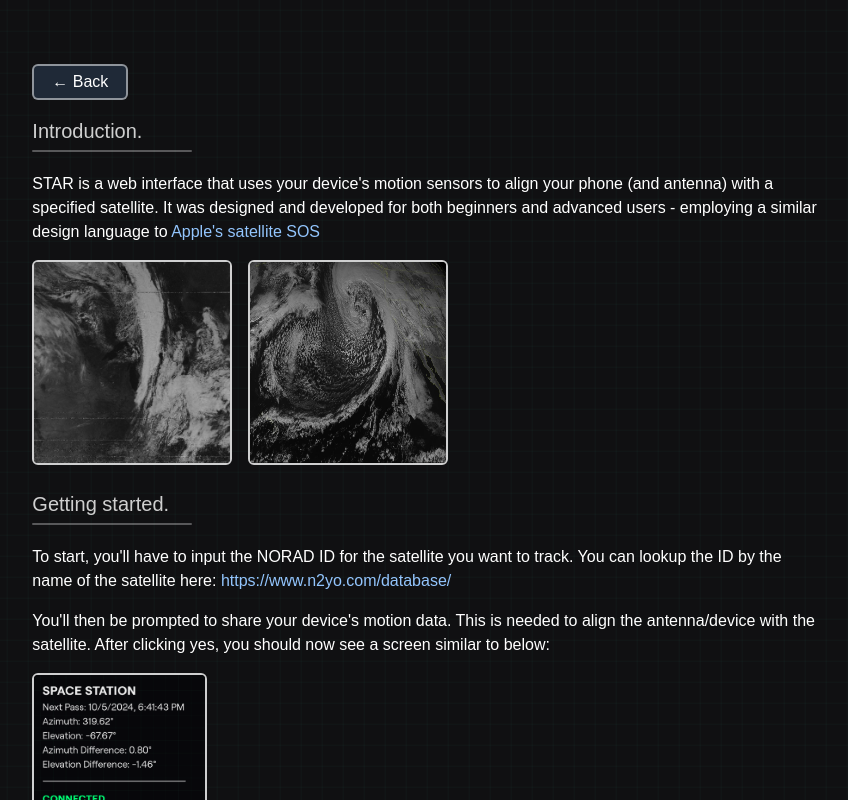
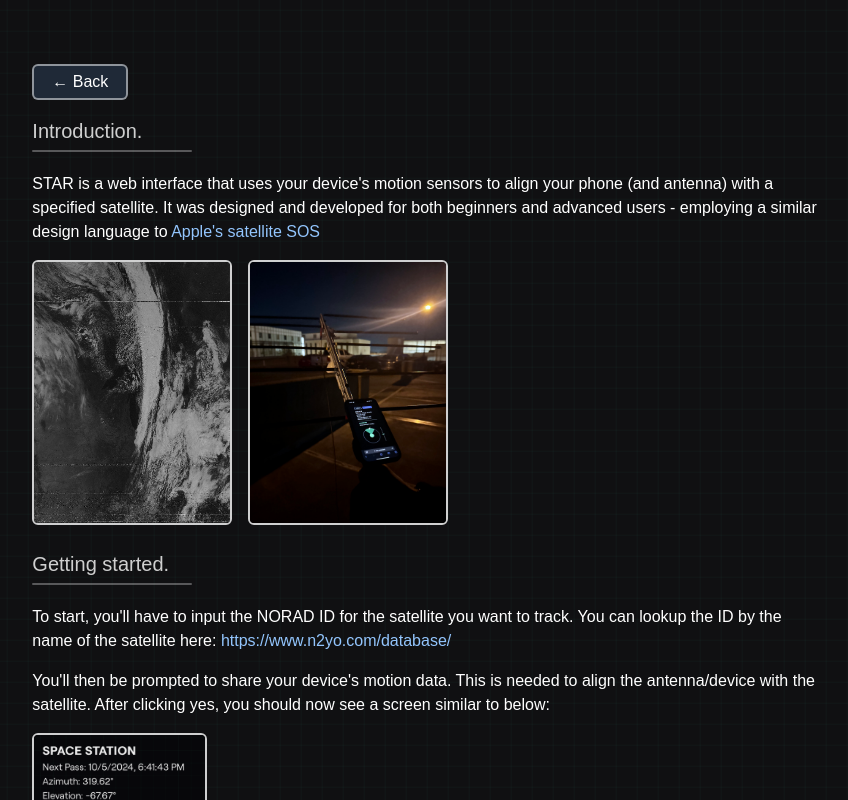
Before and after one commit to ConorEB/star, a Next.js app: page /guide in a window 1280 px wide. Shown: the top 800 px of the page, without its empty margins (213-1061 px from the left). Built offline with nearby package versions, Linux system fonts and the light colour scheme; a web font is replaced by a local one.

Commit message:
Add STAR in-use photo to guide page

```diff
--- a/app/guide/page.tsx
+++ b/app/guide/page.tsx
@@ -16,7 +16,7 @@ function Guide() {
 
                 <div className='gap-4 flex flex-wrap flex-row pt-4'>
                     <Image src={'/weather.png'} className='rounded-md border-2 border-white/80' width={200} height={200} alt='Weather' />
-                    <Image src={'/weather-2.jpeg'} className='rounded-md border-2 border-white/80' width={200} height={200} alt='Weather' />
+                    <Image src={'/in-use.jpeg'} className='rounded-md border-2 border-white/80' width={200} height={200} alt='Weather' />
                 </div>
 
                 <p className="text-white/80 pt-6 font-medium text-[20px]">Getting started.</p>
```
Also changed, not shown: public/in-use.jpeg (added).
